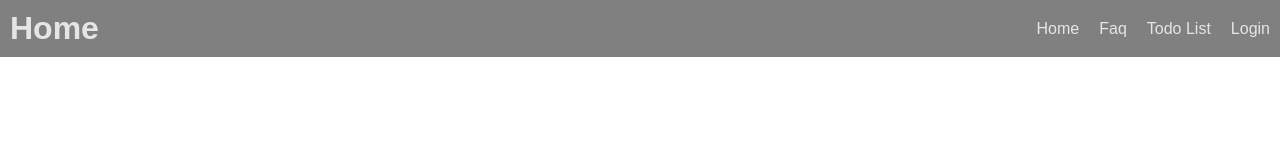
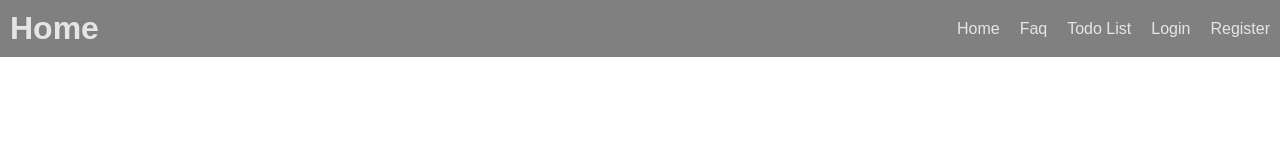
Before and after one commit to 3uzamil/react-project, a React (Vite) app: page / in a window 1280 px wide. Shown: the top 160 px of the page. Built offline with nearby package versions, Linux system fonts and the light colour scheme.

Commit message:
feat: create registeration form

```diff
--- a/src/components/Header.jsx
+++ b/src/components/Header.jsx
@@ -9,6 +9,7 @@ export default function Header({pageName}) {
             <li><Link to={"/faq"}>Faq</Link></li>
             <li><Link to={"/todolist"}>Todo List</Link></li>
             <li><Link to={"/login"}>Login</Link></li>
+            <li><Link to={"/register"}>Register</Link></li>
         </ul>
     </div>
   )
--- /dev/null
+++ b/src/pages/Register.jsx
@@ -0,0 +1,10 @@
+import React from 'react'
+import Header from '../components/Header'
+
+export default function Register() {
+  return (
+    <>
+    <Header pageName={"Registeration Form"} />
+    </>
+  )
+}
```
Also changed, not shown: src/App.jsx (+6 -1 lines).
